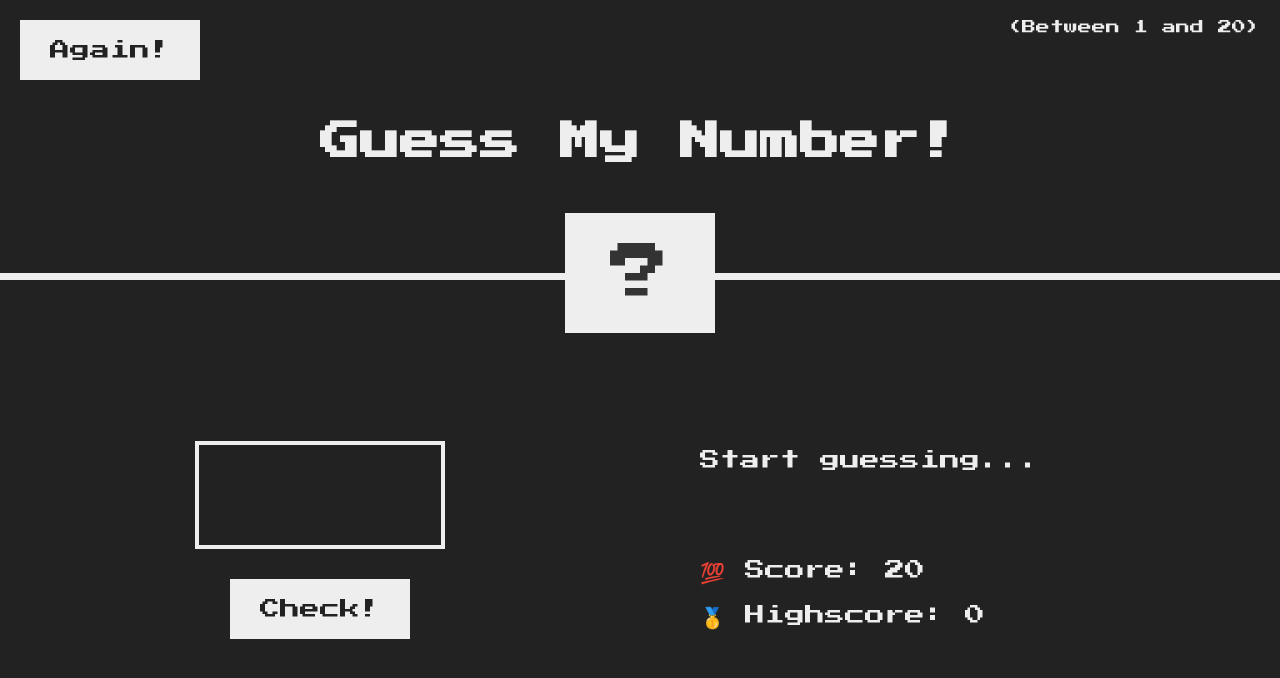
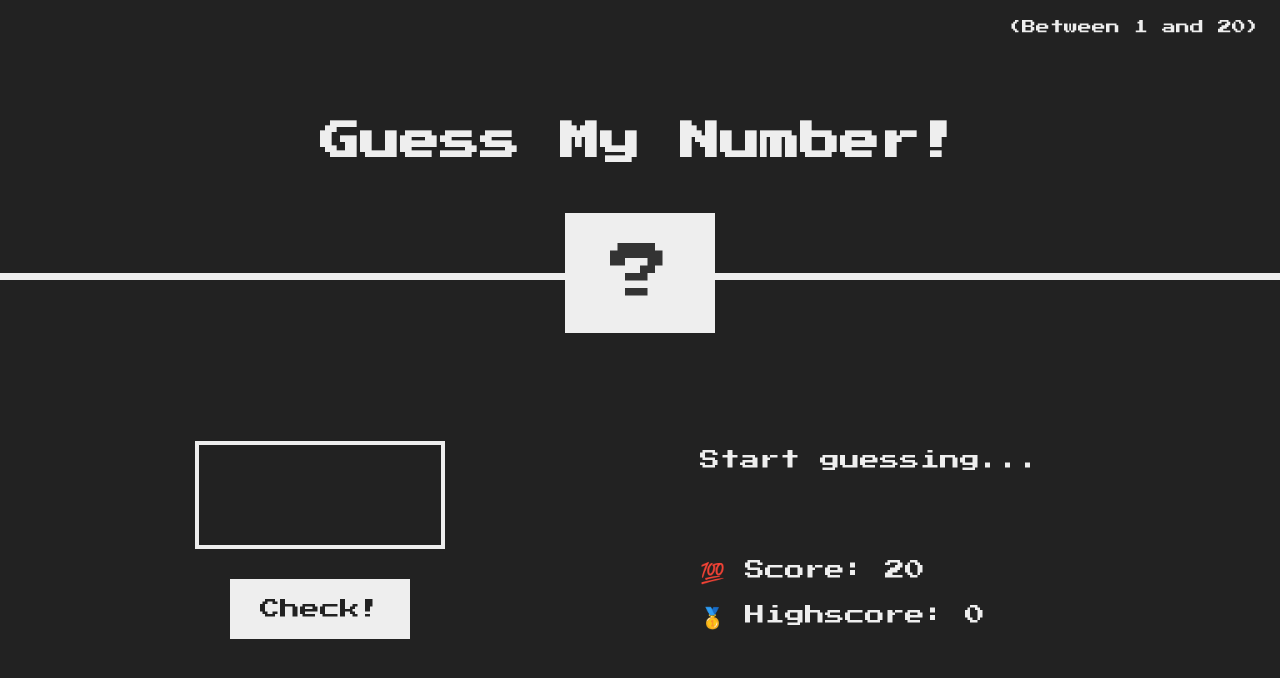
Before and after one commit to Arish08/Guess-The-Number-Game, a plain HTML site: page index.html in a window 1280 px wide. Drawn offline with Linux system fonts and the light colour scheme.

Commit message:
Try Again Button Removed

```diff
--- a/index.html
+++ b/index.html
@@ -11,7 +11,6 @@
     <header>
       <h1>Guess My Number!</h1>
       <p class="between">(Between 1 and 20)</p>
-      <button class="btn again">Again!</button>
       <div class="number">?</div>
     </header>
     <main>
```
